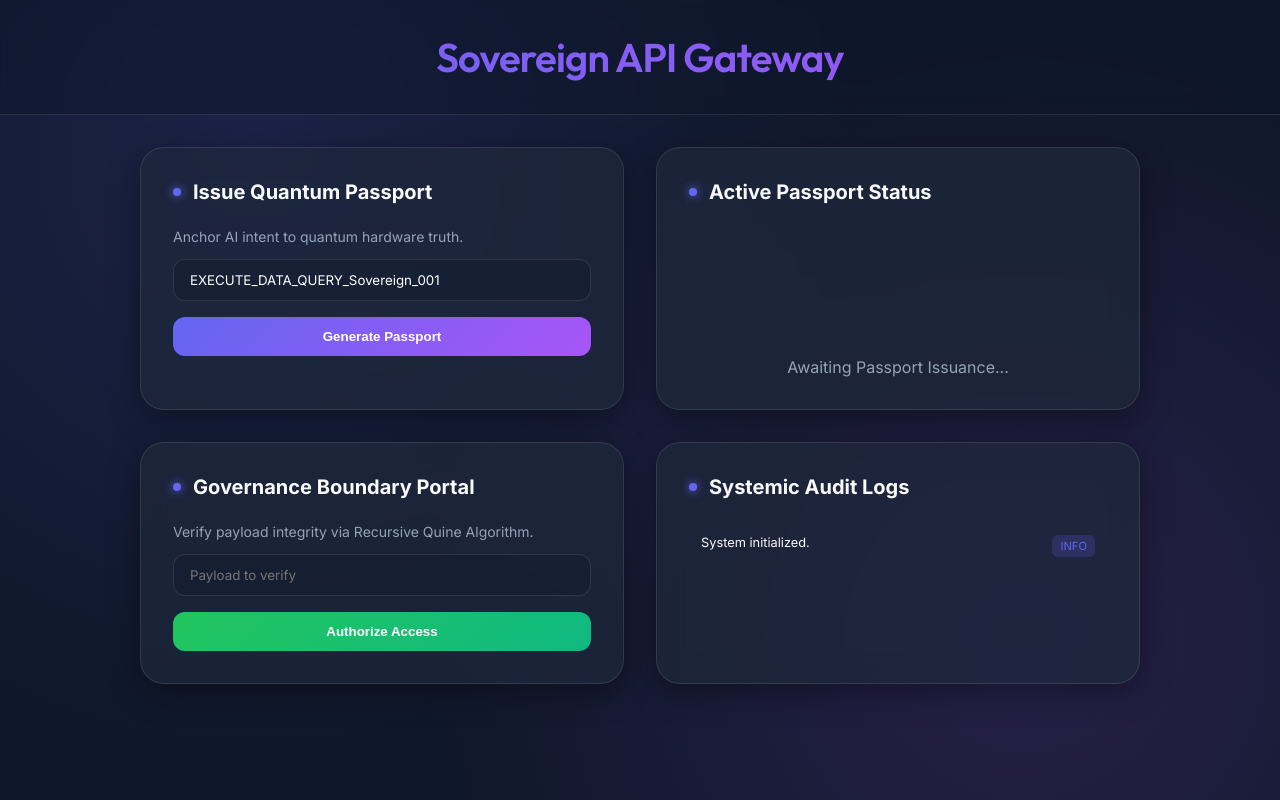
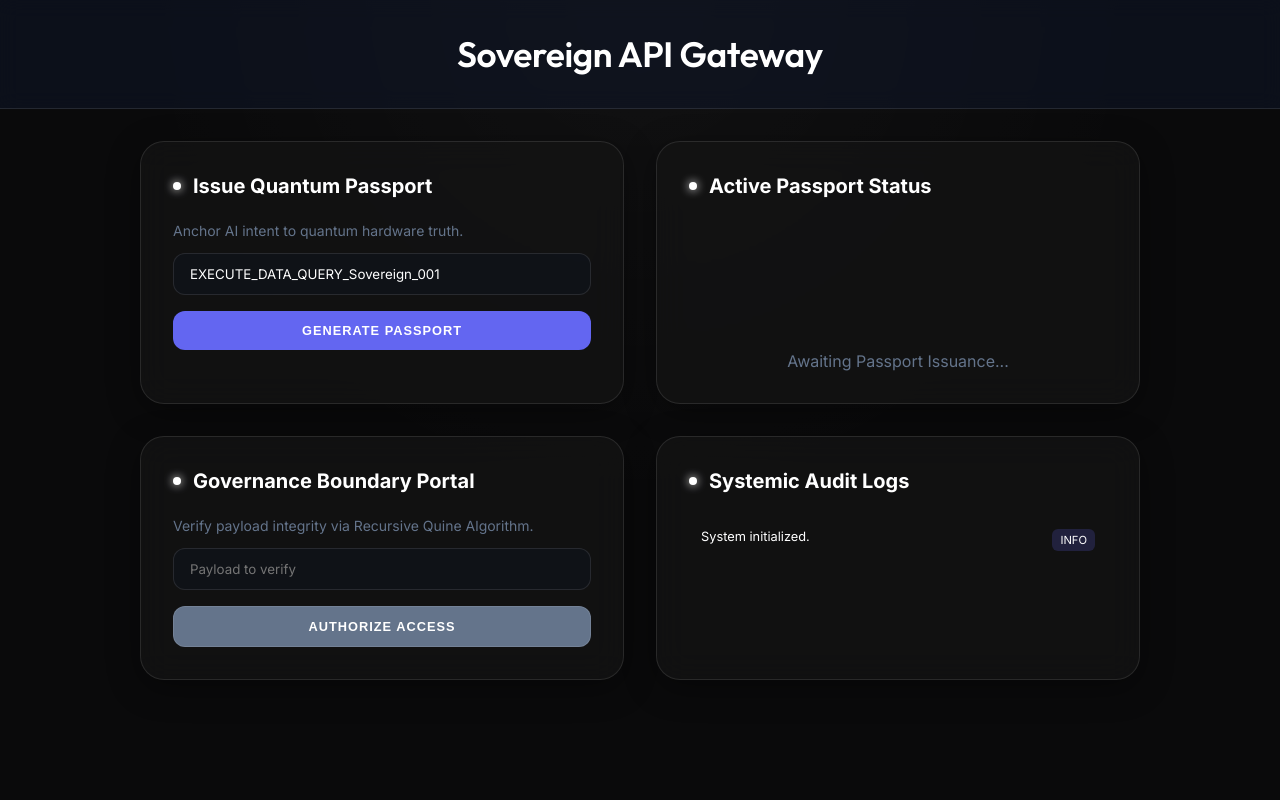
Before and after one commit to evecount/Qualimetric-Universal-Model, a FastAPI app: page / in a window 1280 px wide. Run offline with FastAPI, Linux system fonts and the light colour scheme.

Commit message:
style: Global Monotone Branding Sync. - Aligned Terminal Mockup and Gateway Dashboard to professional grayscale palette. - Removed colorful gradients for boardroom-ready aesthetic. - Fixed CSS lints and verified layout integrity. - Meow! 🐾 Goodnight (again!)

```diff
--- a/sovereign-gateway/templates/index.html
+++ b/sovereign-gateway/templates/index.html
@@ -10,20 +10,21 @@
         rel="stylesheet">
     <style>
         :root {
-            --primary: #6366f1;
-            --secondary: #a855f7;
-            --accent: #f43f5e;
-            --bg: #0f172a;
-            --glass: rgba(30, 41, 59, 0.7);
-            --text-main: #f8fafc;
-            --text-muted: #94a3b8;
+            --primary: #ffffff;
+            --secondary: #64748b;
+            --accent: #6366f1;
+            --danger: #ef4444;
+            --success: #10b981;
+            --bg: #0a0a0b;
+            --glass: rgba(20, 20, 20, 0.7);
+            --text-main: #ffffff;
+            --text-muted: #64748b;
         }
 
         body {
             background-color: var(--bg);
             background-image:
-                radial-gradient(circle at 20% 20%, rgba(99, 102, 241, 0.15) 0%, transparent 50%),
-                radial-gradient(circle at 80% 80%, rgba(168, 85, 247, 0.15) 0%, transparent 50%);
+                radial-gradient(circle at 50% 0%, rgba(255, 255, 255, 0.03) 0%, transparent 50%);
             color: var(--text-main);
             font-family: 'Inter', sans-serif;
             margin: 0;
@@ -45,6 +46,7 @@
             padding: 2rem 0;
             text-align: center;
             background: rgba(15, 23, 42, 0.5);
+            -webkit-backdrop-filter: blur(10px);
             backdrop-filter: blur(10px);
             border-bottom: 1px solid rgba(255, 255, 255, 0.1);
             margin-bottom: 2rem;
@@ -52,11 +54,10 @@
 
         header h1 {
             margin: 0;
-            font-size: 2.5rem;
-            background: linear-gradient(to right, var(--primary), var(--secondary));
-            -webkit-background-clip: text;
-            -webkit-text-fill-color: transparent;
-            letter-spacing: -0.02em;
+            font-size: 2.2rem;
+            color: var(--primary);
+            letter-spacing: -0.01em;
+            font-weight: 600;
         }
 
         .container {
@@ -70,6 +71,7 @@
 
         .card {
             background: var(--glass);
+            -webkit-backdrop-filter: blur(16px);
             backdrop-filter: blur(16px);
             border: 1px solid rgba(255, 255, 255, 0.1);
             border-radius: 24px;
@@ -116,21 +118,22 @@
         button {
             width: 100%;
             padding: 0.75rem;
-            background: linear-gradient(135deg, var(--primary), var(--secondary));
+            background: var(--accent);
             border: none;
             border-radius: 12px;
             color: white;
             font-weight: 600;
             cursor: pointer;
-            transition: opacity 0.2s ease, transform 0.1s ease;
+            transition: all 0.2s ease;
+            text-transform: uppercase;
+            letter-spacing: 1px;
+            font-size: 0.8rem;
         }
 
         button:hover {
             opacity: 0.9;
-        }
-
-        button:active {
-            transform: scale(0.98);
+            transform: translateY(-2px);
+            box-shadow: 0 5px 15px rgba(99, 102, 241, 0.3);
         }
 
         .status-box {
@@ -171,8 +174,8 @@
         }
 
         .tag.error {
-            background: rgba(244, 63, 94, 0.2);
-            color: var(--accent);
+            background: rgba(239, 68, 68, 0.2);
+            color: var(--danger);
         }
 
         .tag.success {
@@ -234,7 +237,8 @@
             <p style="font-size: 0.875rem; color: var(--text-muted);">Verify payload integrity via Recursive Quine
                 Algorithm.</p>
             <input type="text" id="verify-intent" placeholder="Payload to verify">
-            <button onclick="verifyPassport()" style="background: linear-gradient(135deg, #22c55e, #10b981);">Authorize
+            <button onclick="verifyPassport()"
+                style="background: var(--secondary); border: 1px solid rgba(255,255,255,0.1);">Authorize
                 Access</button>
             <div id="verify-status" class="status-box" style="display: none;"></div>
         </div>
```
Also changed, not shown: Sovereign_Terminal_Mockup.html (+45 -39 lines).
